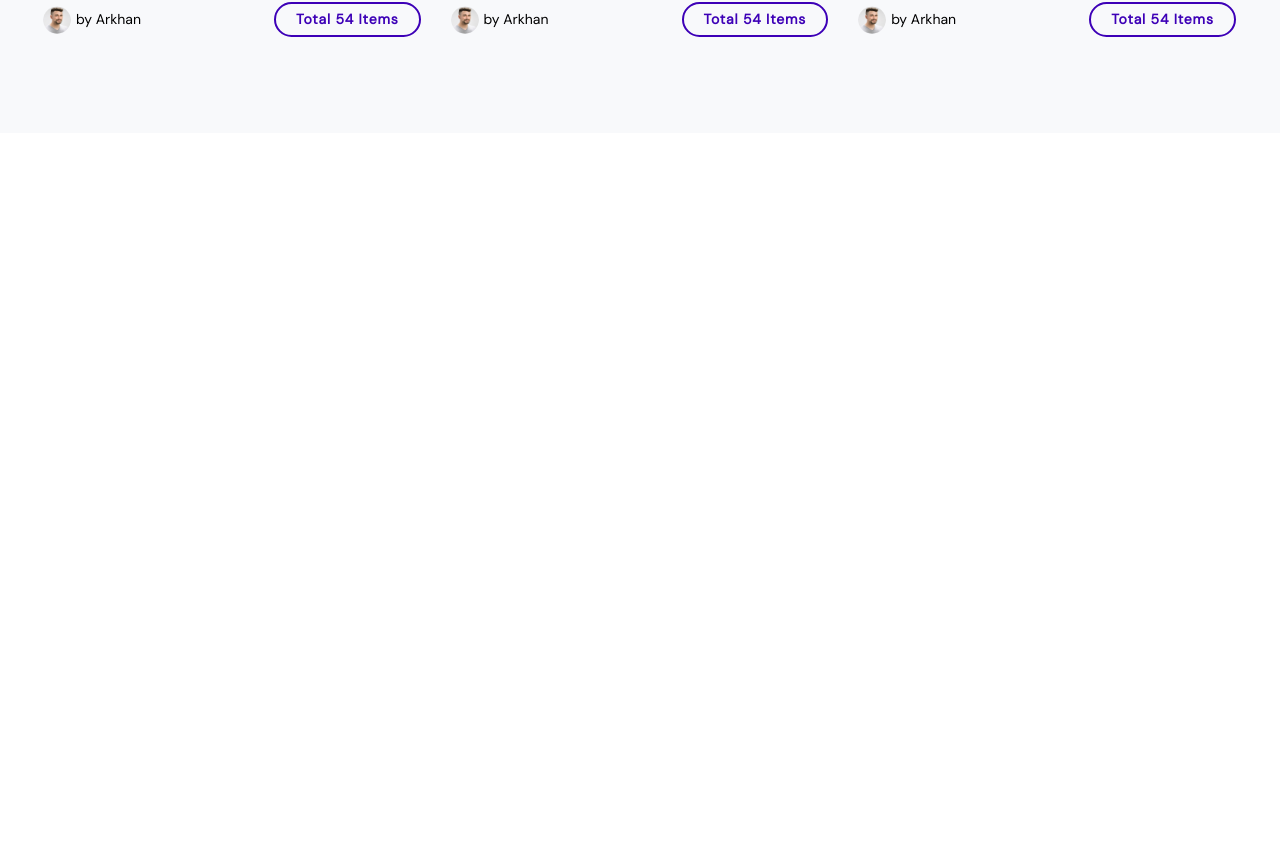
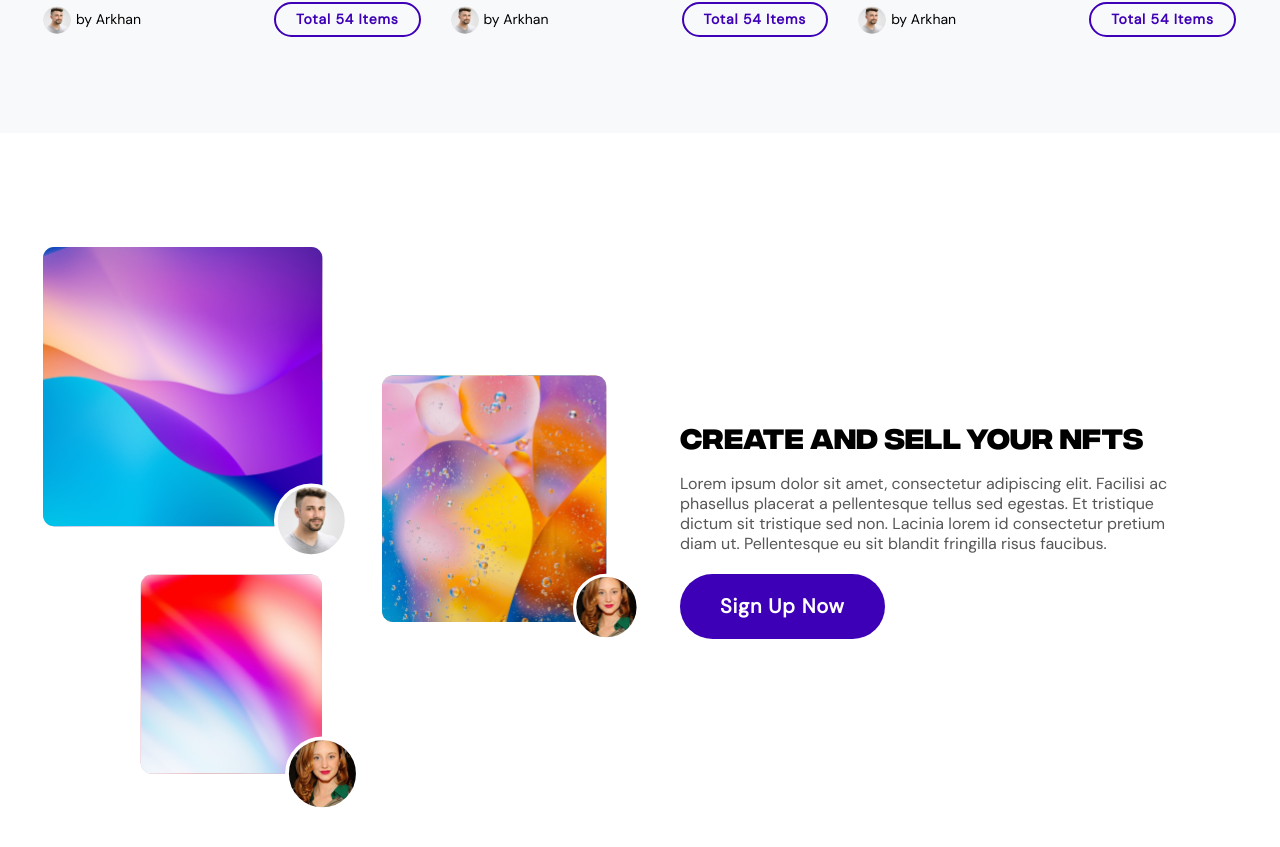
Before and after one commit to AntoineKM/nfters, a Next.js app in the folder apps/web/: page / in a window 1280 px wide. Shown: the part 1414-2261 px from the top of the page. Before the commit the page ends 1547 px from the top, so only its background shows below. Built offline with nearby package versions, Linux system fonts and the light colour scheme.

Commit message:
✨ add signup

```diff
--- /dev/null
+++ b/apps/web/components/SignUp/index.tsx
@@ -0,0 +1,66 @@
+import styled from "styled-components";
+
+import Button from "../Button";
+
+const SignUp: React.FC = () => {
+  return (
+    <Wrapper>
+      <Container>
+        <Thumbnail
+          alt={"Create and sell your NFTs"}
+          src={"/static/images/signup.svg"}
+        />
+        <Content>
+          <Title>{"Create and sell your NFTs"}</Title>
+          <Description>
+            {
+              "Lorem ipsum dolor sit amet, consectetur adipiscing elit. Facilisi ac phasellus placerat a pellentesque tellus sed egestas. Et tristique dictum sit tristique sed non. Lacinia lorem id consectetur pretium diam ut. Pellentesque eu sit blandit fringilla risus faucibus."
+            }
+          </Description>
+          <Button size={"large"}>{"Sign Up Now"}</Button>
+        </Content>
+      </Container>
+    </Wrapper>
+  );
+};
+
+const Wrapper = styled.div`
+  padding: 96px 0;
+`;
+
+const Container = styled.div`
+  max-width: ${({ theme }) => theme.breakpoint.laptop};
+  width: 100%;
+  margin: 0 auto;
+  padding: 0 15px;
+  display: flex;
+  align-items: center;
+`;
+
+const Thumbnail = styled.img`
+  max-width: 50%;
+  width: 100%;
+  height: 600px;
+  object-fit: contain;
+`;
+
+const Content = styled.div`
+  display: flex;
+  flex-direction: column;
+  justify-content: center;
+  gap: 20px;
+  max-width: 50%;
+  width: 100%;
+  align-items: flex-start;
+  padding: 0 40px;
+`;
+
+const Title = styled.h2`
+  font-size: ${({ theme }) => theme.text.size.title};
+`;
+
+const Description = styled.p`
+  color: ${({ theme }) => theme.colors.text.darkGrey};
+`;
+
+export default SignUp;
--- a/apps/web/pages/index.tsx
+++ b/apps/web/pages/index.tsx
@@ -4,6 +4,7 @@ import Amaze from "../components/Amaze";
 import Collection from "../components/Collection";
 import Header from "../components/Header";
 import Hero from "../components/Hero";
+import SignUp from "../components/SignUp";
 
 export default function Home() {
   return (
@@ -15,6 +16,7 @@ export default function Home() {
       <Hero />
       <Amaze />
       <Collection />
+      <SignUp />
     </>
   );
 }
```
Also changed, not shown: apps/web/public/static/images/signup.svg (added).
